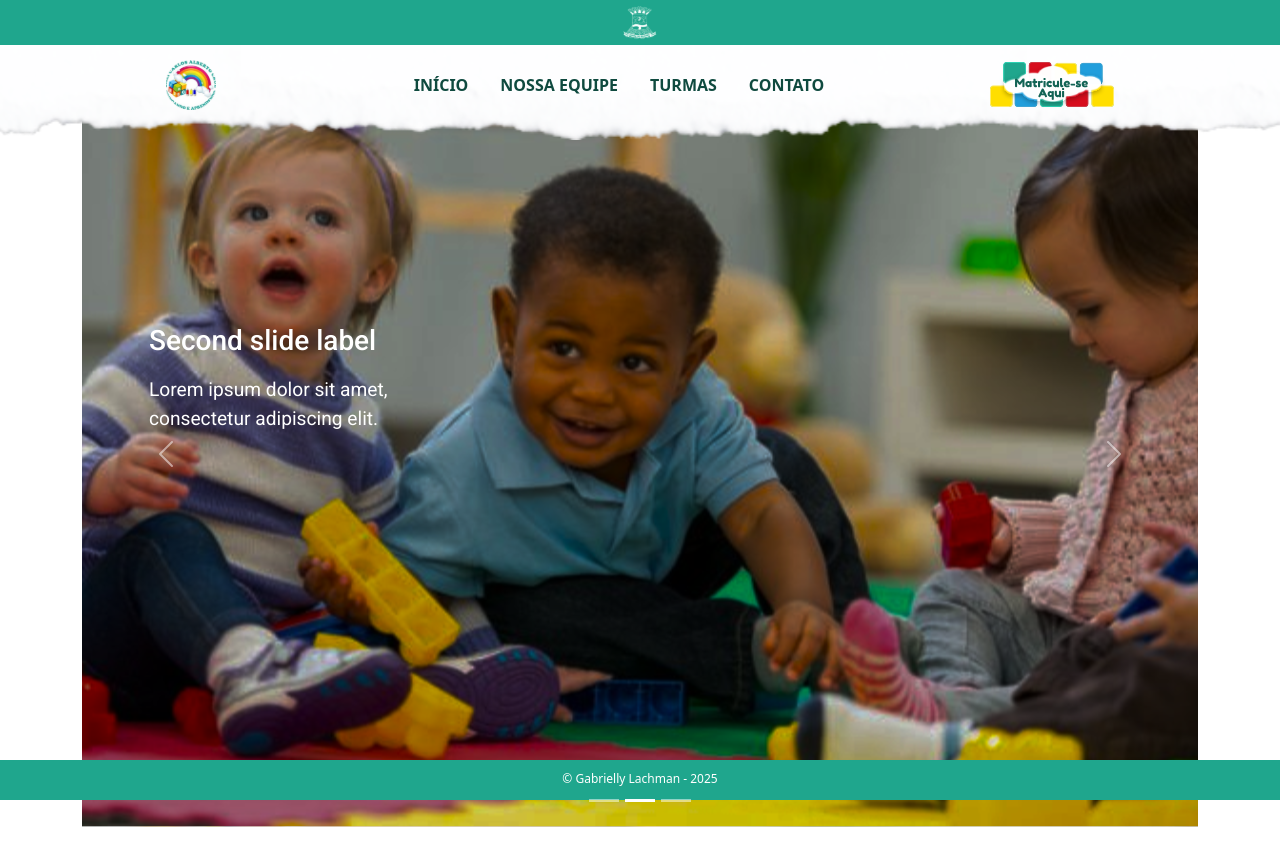
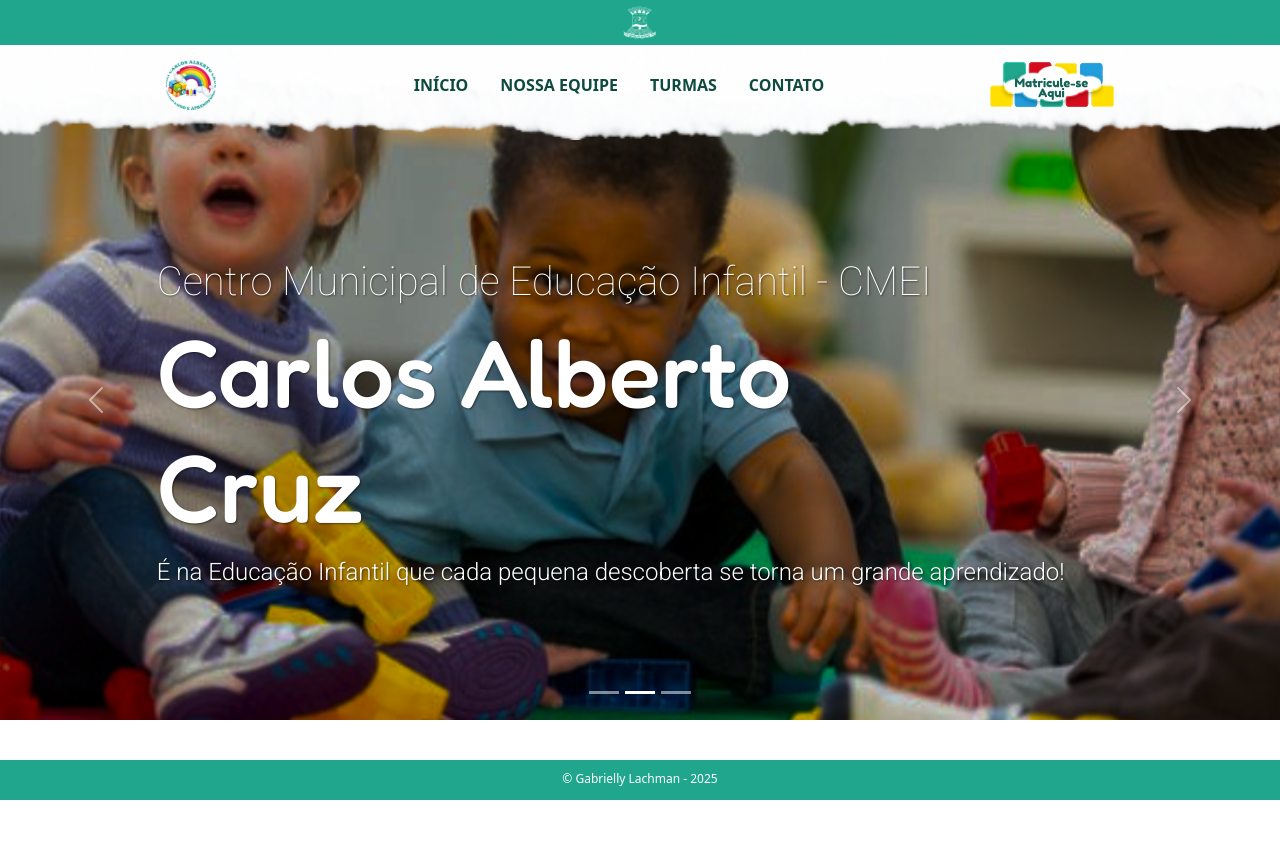
Before and after one commit to gabriellyheber22/site-creche, a React (Vite) app: page / in a window 1280 px wide. Shown: the top 866 px of the page. After the commit the page ends 800 px from the top, so only its background shows below. Built offline with nearby package versions, Linux system fonts and the light colour scheme.

Commit message:
Edição da apresentção das legendas das seções do Carrossel

```diff
--- a/src/componentes/carrossel/Carrossel.jsx
+++ b/src/componentes/carrossel/Carrossel.jsx
@@ -1,9 +1,6 @@
 import React from "react";
 import Carousel from "react-bootstrap/Carousel";
 import Imagem from "react-bootstrap/Image";
-import Container from "react-bootstrap/Container";
-import Row from "react-bootstrap/Row";
-import Col from "react-bootstrap/Col";
 import imagemGrande from "../../assets/Imagens/imagemCarrosselGrande1.svg";
 import imagemGrande2 from "../../assets/Imagens/imagemCarrosselGrande2.svg";
 import imagemGrande3 from "../../assets/Imagens/imagemCarrosselGrande3.svg";
@@ -12,57 +9,58 @@ import "./Carrossel.css";
 
 function Carrossel() {
   return (
-    <Container>
-      <Row className="carrossel">
-        <Col>
-          <Carousel keyboard={true} slide={false}>
+
+          <div className="carrossel">
+            <Carousel className="carousel" keyboard={true} interval={3000}>
               <Carousel.Item>
                 <Imagem
-                className="d-block w-100 imagemSlide"
+                  className="d-block w-100 h-50 imagemSlide"
                   src={imagemGrande}
                   alt="Figura do Slide"
                   fluid
                 />
                 <Carousel.Caption className="legenda">
                   <h3>Centro Municipal de Educação Infantil - CMEI</h3>
-                <h1>Carlos Alberto Cruz</h1>
+                  <h1>Carlos Alberto <br/>Cruz</h1>
                   <p>
                     É na Educação Infantil que cada pequena descoberta se torna um
                     grande aprendizado!
                   </p>
                 </Carousel.Caption>
               </Carousel.Item>
-
               <Carousel.Item>
                 <Imagem
-                className="d-block w-100"
+                  className="d-block w-100 imagemSlide"
                   src={imagemGrande2}
                   alt="Figura do Slide"
                 />
                 <Carousel.Caption className="legenda">
-                <h3>Second slide label</h3>
-                <p>Lorem ipsum dolor sit amet, consectetur adipiscing elit.</p>
+                  <h3>Centro Municipal de Educação Infantil - CMEI</h3>
+                  <h1>Carlos Alberto <br/>Cruz</h1>
+                  <p>
+                    É na Educação Infantil que cada pequena descoberta se torna um
+                    grande aprendizado!
+                  </p>
                 </Carousel.Caption>
               </Carousel.Item>
-
               <Carousel.Item>
                 <Imagem
-                className="d-block w-100"
+                  className="d-block w-100 imagemSlide"
                   src={imagemGrande3}
                   alt="Figura do Slide"
                 />
                <Carousel.Caption className="legenda">
-                <h3>Third slide label</h3>
+                  <h3>Centro Municipal de Educação Infantil - CMEI</h3>
+                  <h1>Carlos Alberto <br/>Cruz</h1>
                   <p>
-                  Praesent commodo cursus magna, vel scelerisque nisl
-                  consectetur.
+                    É na Educação Infantil que cada pequena descoberta se torna um
+                    grande aprendizado!
                   </p>
                 </Carousel.Caption>
               </Carousel.Item>
             </Carousel>
-        </Col>
-      </Row>
-    </Container>
+          </div>
+
   );
 }
 
--- a/src/componentes/carrossel/carrossel.css
+++ b/src/componentes/carrossel/carrossel.css
@@ -1,25 +1,115 @@
-.imagemSlide{
-    opacity: 0.8;
+
+.carrossel {
+    width: 100vw;
+    max-width: 100%;
+    height: 80vh; /* Define a altura do carrossel */
+    margin: 0 auto;
+    padding: 0;
   }
+  .carrossel .imagemSlide {
+    width: 100vw !important;
+    height: 80vh !important; /* Define a altura das imagens */
+    object-fit: cover; /* Mantém o aspecto da imagem e cobre toda a área */
+  }
+
  .legenda{
-    width: 30%;
+    display: flex;
+    width: 95vw;
+    flex-direction: column;
+    justify-content: center;
+    text-align: center;
+    padding: 1rem;
+    transform: translateX(-13.5%);
+    background-color: rgba(64, 69, 70, 0.493);
+    border-radius: 10px;
+
+
+} */
+
+.legenda h1{
+    font-family: var(--font-Arredondada);
+   margin: -2rem 0;
+
+
+}
+.legenda h3{
+    font-family: var(--font-Padrao);
+    font-weight:lighter;
+
+
+}
+.legenda p{
+    display: none;
+
+}
+
+@media (min-width: 768px) {
+    .legenda{
+        display: flex;
+        flex-direction: column;
+        justify-content: center;
+        width: 80%;
         height: 50%;
+        text-align: center;
         position: absolute;
         top: 30%;
-    transform: translateX(-30%);
+        transform: translateX(-5%);
+        padding: 1rem;
+        background: none;
+
 
     }
     .legenda h1, .legenda h3, .legenda p{
         text-align: start;
+        text-shadow: 1px 1px 2px rgba(0, 0, 0, 0.5);
     }
     .legenda h1{
         font-family: var(--font-Arredondada);
-    font-size: ;
+        margin: 0;
     }
     .legenda h3{
         font-family: var(--font-Padrao);
+        font-weight:lighter;
+
     }
     .legenda p{
         font-family: var(--font-Padrao);
+        font-weight: 300;
+        display: block;
+    }
+}
+@media (min-width: 768px) and ( max-width: 1023px) {
+    .legenda h1{
+        font-size: 4rem;
+    }
+    .legenda h3{
+        font-size: 2rem;
+    }
+    .legenda p{
         font-size: 1.2rem;
     }
+}
+@media (min-width: 1024px) and (max-width: 1299px){
+
+    .legenda h1{
+        font-size: 6rem;
+    }
+    .legenda h3{
+        font-size: 2.5rem;
+    }
+    .legenda p{
+        font-size: 1.5rem;
+    }
+}
+
+@media (min-width: 1300px) {
+    .legenda h1{
+        font-size: 10rem;
+    }
+    .legenda h3{
+        font-size: 3.5rem;
+    }
+    .legenda p{
+        font-size: 2.5rem;
+    }
+}
```
Lines whose indentation alone changed are shown as unchanged.
